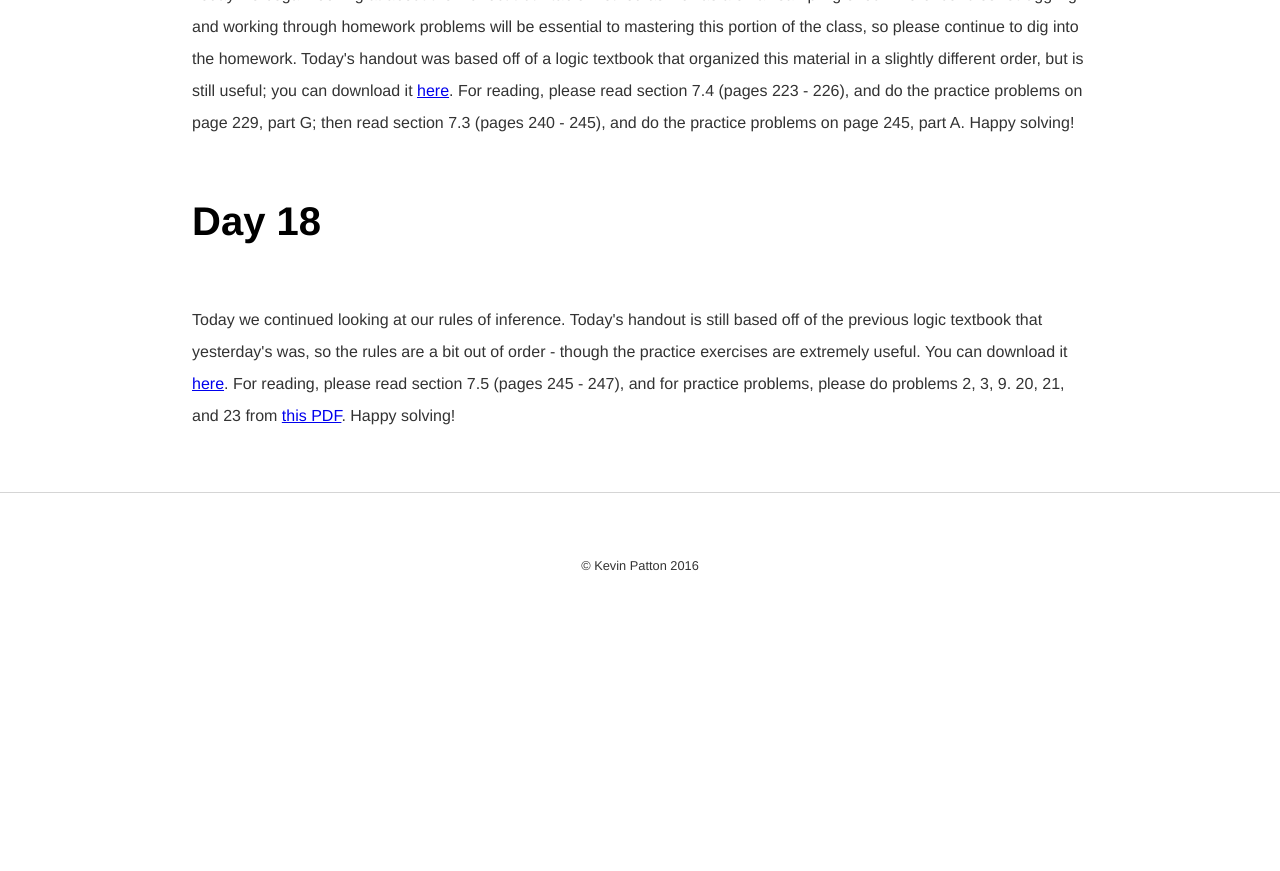
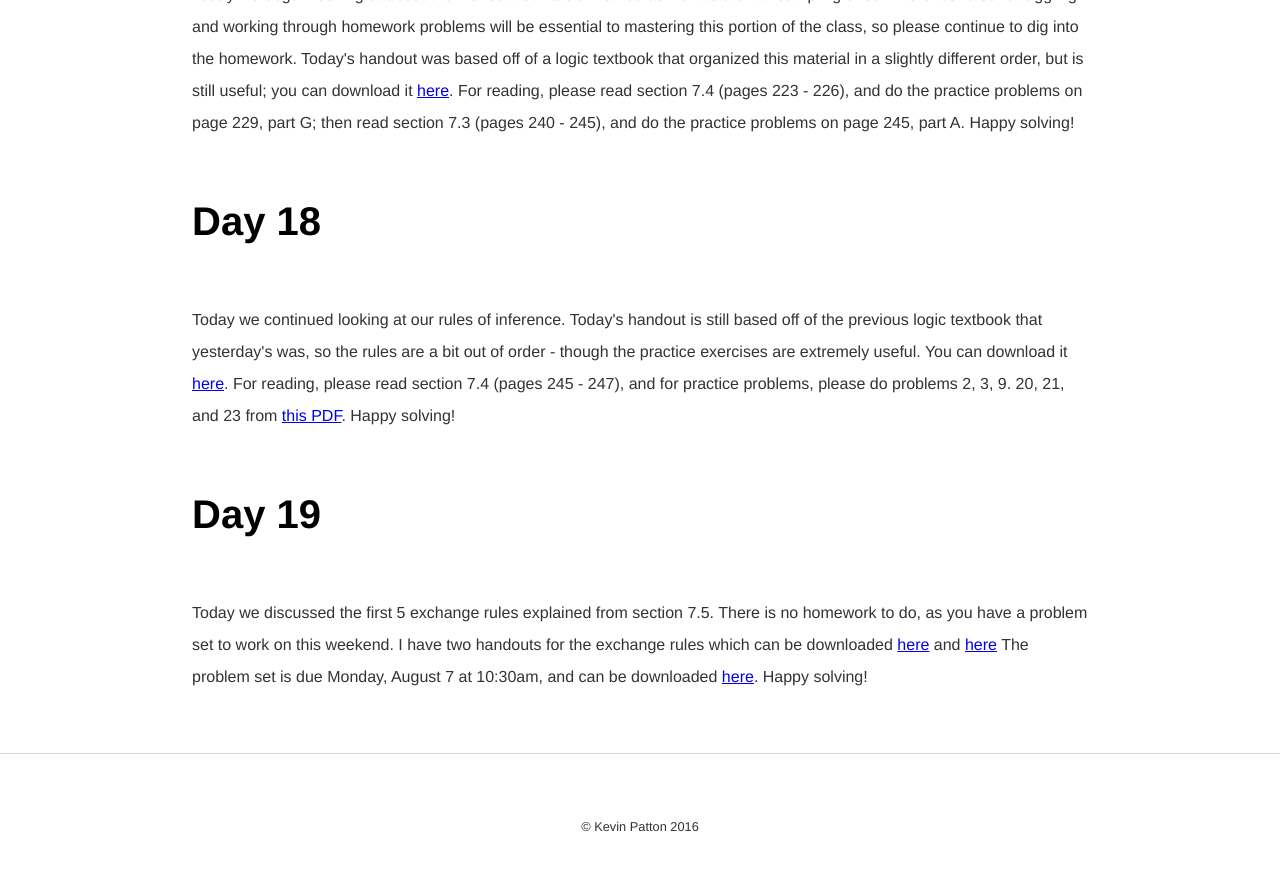
Before and after one commit to kevinjpatton/kevinjpatton.github.io, a Jekyll site: the page built from teaching/phil_110/index.html, in a window 1280 px wide and 900 px high, scrolled down 4601 px. Shown: the top 871 px of the window. Built offline with Jekyll 4.4.1, drawn with Linux system fonts in a browser that asks for light colours; Markdown is read by kramdown in place of the engine named in the settings; before the commit the page ends 5240 px from its top, so only the background shows below that.

Commit message:
Update index.html

```diff
--- a/teaching/phil_110/index.html
+++ b/teaching/phil_110/index.html
@@ -41,4 +41,6 @@ title: Philosophy 110 - Kevin Patton
 <p>Today we began looking at about the indirect truth-table method as well as a small sampling of our inference rules.  Struggling and working through homework problems will be essential to mastering this portion of the class, so please continue to dig into the homework.  Today's handout was based off of a logic textbook that organized this material in a slightly different order, but is still useful; you can download it <a href=/teaching/phil_110/Day17-Section6.5-7.1.pdf
  target="_blank">here</a>.  For reading, please read section 7.4 (pages 223 - 226), and do the practice problems on page 229, part G; then read section 7.3 (pages 240 - 245), and do the practice problems on page 245, part A.  Happy solving!</p>
 <h1>Day 18</h1>
-<p>Today we continued looking at our rules of inference.  Today's handout is still based off of the previous logic textbook that yesterday's was, so the rules are a bit out of order - though the practice exercises are extremely useful.  You can download it <a href=/teaching/phil_110/Day18-Section7.2.pdf target="_blank">here</a>.  For reading, please read section 7.5 (pages 245 - 247), and for practice problems, please do problems 2, 3, 9. 20, 21, and 23 from <a href=/teaching/phil_110/Summer2017_eightrulespractice.pdf target="_blank">this PDF</a>.  Happy solving!</p>
+<p>Today we continued looking at our rules of inference.  Today's handout is still based off of the previous logic textbook that yesterday's was, so the rules are a bit out of order - though the practice exercises are extremely useful.  You can download it <a href=/teaching/phil_110/Day18-Section7.2.pdf target="_blank">here</a>.  For reading, please read section 7.4 (pages 245 - 247), and for practice problems, please do problems 2, 3, 9. 20, 21, and 23 from <a href=/teaching/phil_110/Summer2017_eightrulespractice.pdf target="_blank">this PDF</a>.  Happy solving!</p>
+<h1>Day 19</h1>
+<p>Today we discussed the first 5 exchange rules explained from section 7.5.  There is no homework to do, as you have a problem set to work on this weekend.  I have two handouts for the exchange rules which can be downloaded <a href=/teaching/phil_110/Day19-Section7.3.pdf target="_blank">here</a> and <a href=/teaching/phil_110/Day20-Section7.4.pdf target="_blank">here</a> The problem set is due Monday, August 7 at 10:30am, and can be downloaded <a href=/teaching/phil_110/PS-2_Summer.pdf target="_blank">here</a>.  Happy solving!</p>
```
